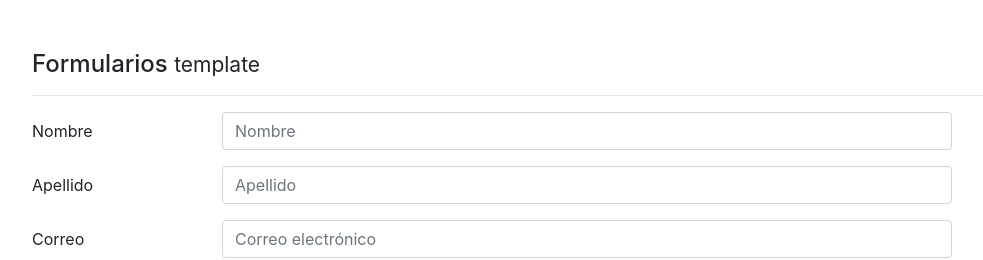
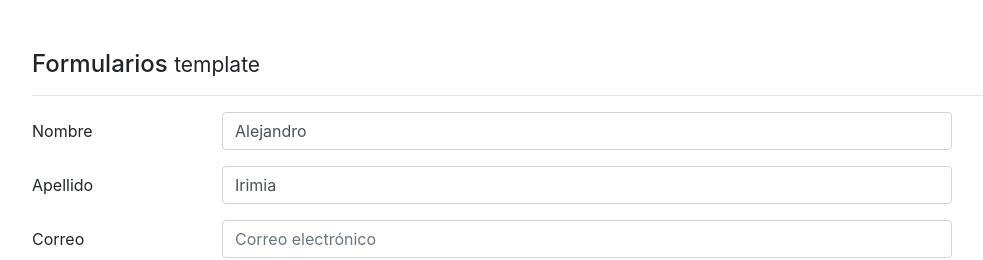
Before and after one commit to aririmia86/angular-2-fh, an Angular app in the folder 8. Formularios/: page / in a window 1280 px wide. Shown: the top 260 px of the page, without its empty margins (53-1036 px from the left). Built offline with nearby package versions, Linux system fonts and the light colour scheme.

Commit message:
Template: Obteniendo la información del formulario

```diff
--- a/8. Formularios/src/app/components/template/template.component.html
+++ b/8. Formularios/src/app/components/template/template.component.html
@@ -1,6 +1,6 @@
 <h4>Formularios <small>template</small></h4>
 <hr>
-<form (ngSubmit)="guardar()" novalidate>
+<form (ngSubmit)="guardar(forma)" #forma="ngForm" novalidate>
 
   <div>
 
@@ -12,7 +12,7 @@
                type="text"
                placeholder="Nombre"
                name="nombre"
-               ngModel
+               [(ngModel)]="usuario.nombre"
                minlength="5"
                required>
       </div>
@@ -26,7 +26,7 @@
                type="text"
                placeholder="Apellido"
                name="apellido"
-               ngModel
+               [(ngModel)]="usuario.apellido"
                minlength="5"
                required>
       </div>
@@ -42,7 +42,7 @@
              type="email"
              placeholder="Correo electrónico"
              name="email"
-             ngModel
+             [(ngModel)]="usuario.email"
              required>
     </div>
   </div>
--- a/8. Formularios/src/app/components/template/template.component.ts
+++ b/8. Formularios/src/app/components/template/template.component.ts
@@ -1,4 +1,5 @@
 import { Component } from '@angular/core';
+import { NgForm } from '@angular/forms';
 
 @Component({
   selector: 'app-template',
@@ -7,9 +8,15 @@ import { Component } from '@angular/core';
 })
 export class TemplateComponent {
 
+  usuario:Object = {
+    nombre: 'Alejandro',
+    apellido: 'Irimia',
+    email: ''
+  };
+
   constructor() { }
 
-  guardar() {
+  guardar(forma:NgForm) {
 
   }
 
```
